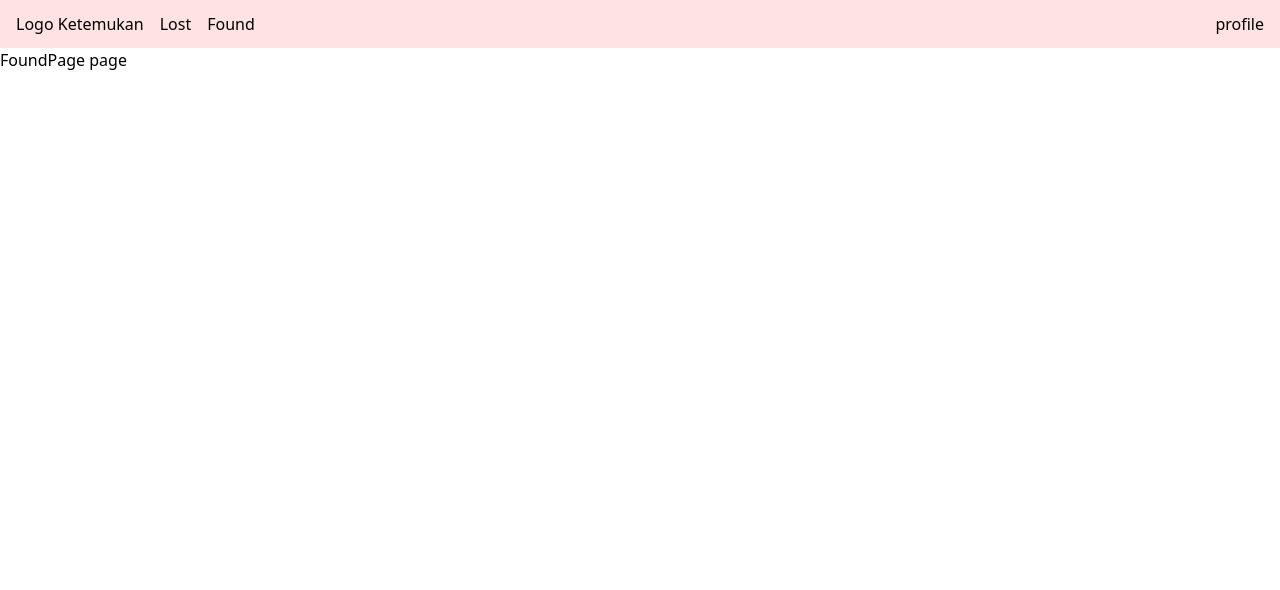
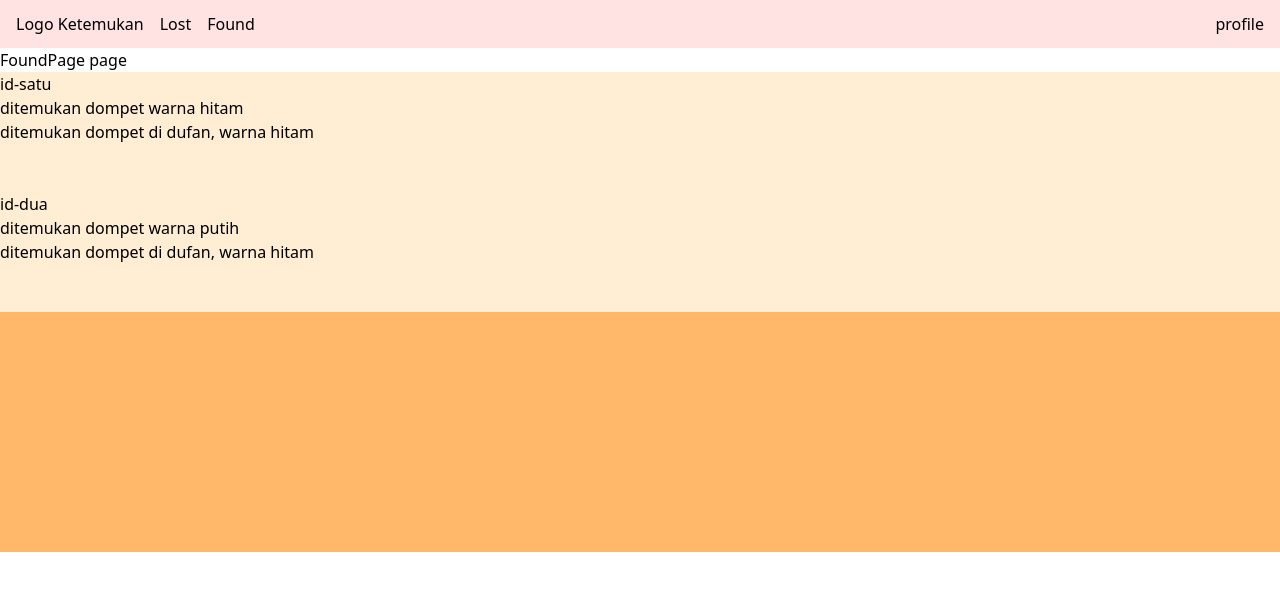
Before and after one commit to husenmalik7/ketemukan-fe, a React (Vite) app: page /found in a window 1280 px wide. Shown: the top 590 px of the page. Built offline with nearby package versions, Linux system fonts and the light colour scheme.

Commit message:
create: lost and found page

```diff
--- a/src/pages/FoundPage.jsx
+++ b/src/pages/FoundPage.jsx
@@ -1,7 +1,41 @@
 function FoundPage() {
+  const dummyItem = [
+    {
+      id: 'id-satu',
+      title: 'ditemukan dompet warna hitam',
+      short_desc: 'ditemukan dompet di dufan, warna hitam',
+      description: 'jika ada yang menemukan dompet, mohon hubungi nomor saya, atau datang ke rumah',
+      picture: 'link_picture',
+      lostDate: '09-09-2000',
+      createdAt: '2000',
+      updatedAt: '2020',
+      userId: 'id-user-satu',
+    },
+    {
+      id: 'id-dua',
+      title: 'ditemukan dompet warna putih',
+      short_desc: 'ditemukan dompet di dufan, warna hitam',
+      description: 'jika ada yang menemukan dompet, mohon hubungi nomor saya, atau datang ke rumah',
+      picture: 'link_picture',
+      lostDate: '09-09-2000',
+      createdAt: '2000',
+      updatedAt: '2020',
+      userId: 'id-user-satu',
+    },
+  ];
   return (
     <section>
       <p>FoundPage page</p>
+
+      <div className="bg-orange-300 h-120">
+        {dummyItem.map((item, index) => (
+          <div key={index} className="item bg-orange-100 pb-12">
+            <p>{item.id}</p>
+            <p>{item.title}</p>
+            <p>{item.short_desc}</p>
+          </div>
+        ))}
+      </div>
     </section>
   );
 }
--- a/src/pages/LostPage.jsx
+++ b/src/pages/LostPage.jsx
@@ -1,7 +1,42 @@
 function LostPage() {
+  const dummyItem = [
+    {
+      id: 'id-satu',
+      title: 'hilang dompet warna hitam',
+      short_desc: 'hilang dompet di dufan, warna hitam',
+      description: 'jika ada yang menemukan dompet, mohon hubungi nomor saya, atau datang ke rumah',
+      picture: 'link_picture',
+      lostDate: '09-09-2000',
+      createdAt: '2000',
+      updatedAt: '2020',
+      userId: 'id-user-satu',
+    },
+    {
+      id: 'id-dua',
+      title: 'hilang dompet warna putih',
+      short_desc: 'hilang dompet di dufan, warna hitam',
+      description: 'jika ada yang menemukan dompet, mohon hubungi nomor saya, atau datang ke rumah',
+      picture: 'link_picture',
+      lostDate: '09-09-2000',
+      createdAt: '2000',
+      updatedAt: '2020',
+      userId: 'id-user-satu',
+    },
+  ];
+
   return (
     <section>
       <p>LostPage page</p>
+
+      <div className="bg-orange-300 h-120">
+        {dummyItem.map((item, index) => (
+          <div key={index} className="item bg-orange-100 pb-12">
+            <p>{item.id}</p>
+            <p>{item.title}</p>
+            <p>{item.short_desc}</p>
+          </div>
+        ))}
+      </div>
     </section>
   );
 }
```
